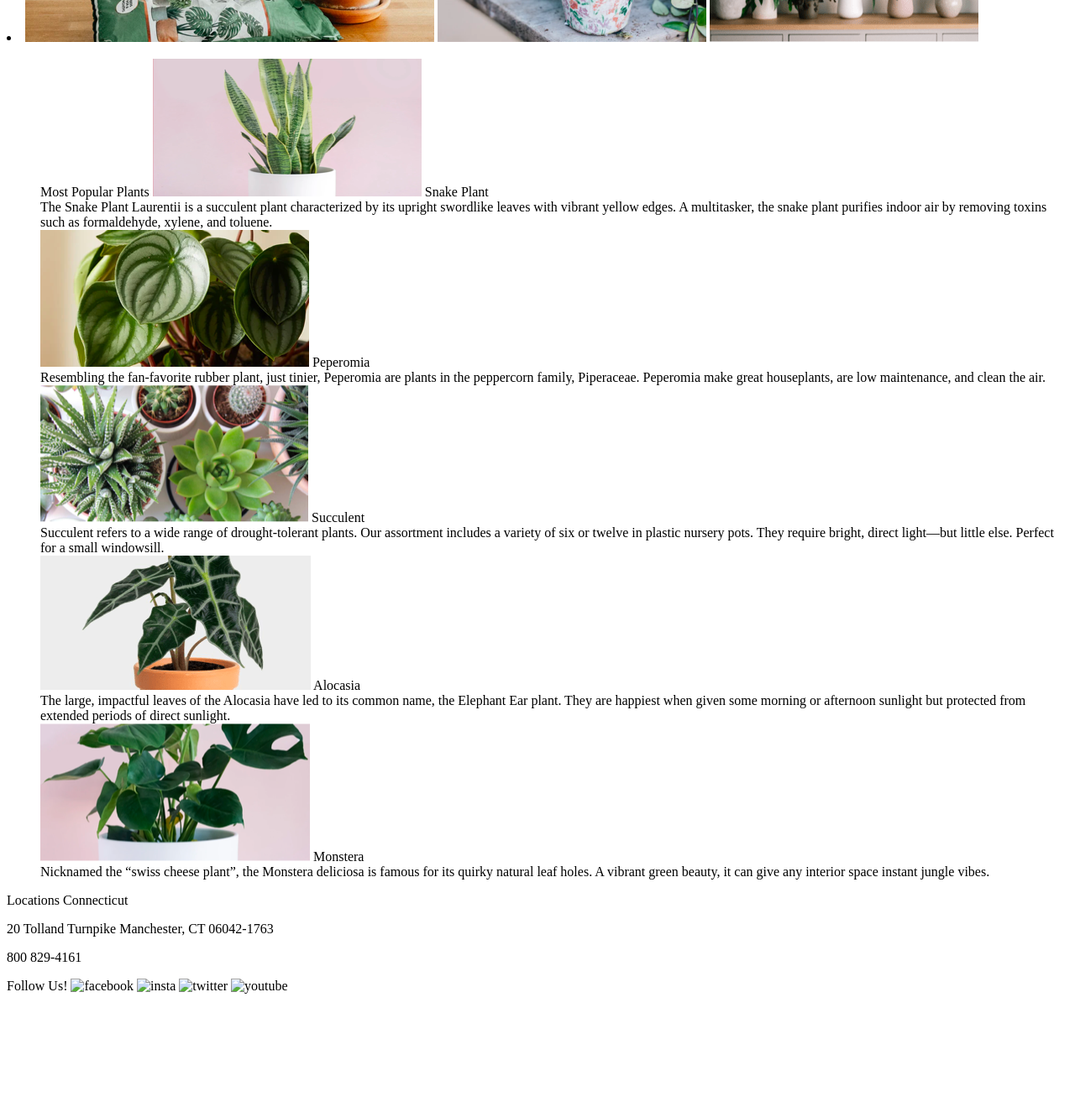
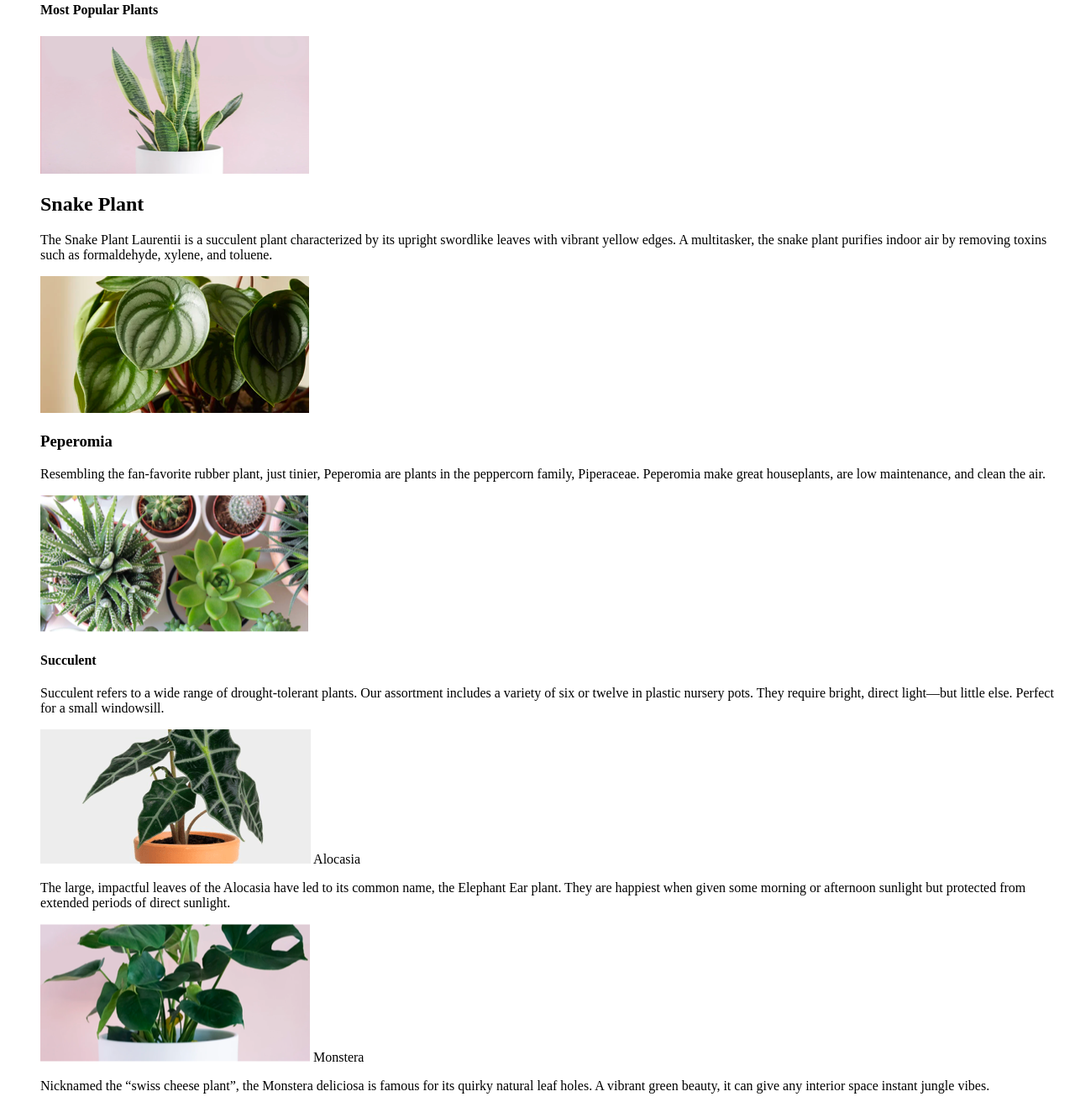
Before and after one commit to kwolson/Wolson-Web2-WritingHTML-Homework, a plain HTML site: page dev/content/index.html in a window 1280 px wide. Shown: the part 1199-2518 px from the top of the page at 84% size. Before the commit the page ends 2391 px from the top, so only its background shows below. Drawn offline with Linux system fonts and the light colour scheme; files whose address does not match are found by name.

Commit message:
fixing section3

```diff
--- a/dev/content/index.html
+++ b/dev/content/index.html
@@ -1,9 +1,7 @@
+
 <!DOCTYPE html>
-<html>
+<html lang="en">
 <body>
-    <header>
-        <h1>House Plants</h1>
-    </header>
     <section>
         <img src="img/section-1/hero.png" alt="house plants">
     </section>
@@ -17,43 +15,52 @@
     <section>
                 <ol>
                 <section>
-                          <head>Most Popular Plants</head>
+                    <article>
+                      <h1>Most Popular Plants</h1>
                     <img src="img/section-3/snake.png" alt="snake plant">
-                        <head>Snake Plant</head>
-                        <article>The Snake Plant Laurentii is a succulent plant characterized by its upright swordlike leaves with vibrant yellow edges. A multitasker, the snake plant purifies indoor air by removing toxins such as formaldehyde, xylene, and toluene.</article>
+                    <h2>Snake Plant</h2>
+                    </article>
+                    <article>
+                        <p>The Snake Plant Laurentii is a succulent plant characterized by its upright swordlike leaves with vibrant yellow edges. A multitasker, the snake plant purifies indoor air by removing toxins such as formaldehyde, xylene, and toluene.</p>
+                    </article>
                 </section>
                 <section>
+                    <article>
                     <img src="img/section-3/peromia.png" alt="Peperomia">
-                        <head>Peperomia</head>
-                        <article>Resembling the fan-favorite rubber plant, just tinier, Peperomia are plants in the peppercorn family, Piperaceae. Peperomia make great houseplants, are low maintenance, and clean the air.</article>
+                    <h3>Peperomia</h3>
+                    </article>
+                    <article>
+                        <p>Resembling the fan-favorite rubber plant, just tinier, Peperomia are plants in the peppercorn family, Piperaceae. Peperomia make great houseplants, are low maintenance, and clean the air.</p>
+                    </article>
                 </section>
                 <section>
+                    <article></article>
                     <img src="img/section-3/succulent.png" alt="succulent">
-                        <head>Succulent</head>
-                        <article>Succulent refers to a wide range of drought-tolerant plants. Our assortment includes a variety of six or twelve in plastic nursery pots. They require bright, direct light—but little else. Perfect for a small windowsill.</article>
+                    <h4>Succulent</h4>
+                    </article>
+                    <article>
+                        <p>Succulent refers to a wide range of drought-tolerant plants. Our assortment includes a variety of six or twelve in plastic nursery pots. They require bright, direct light—but little else. Perfect for a small windowsill.</p>
+                    </article>
                 </section>
                 <section>
+                    <article>
                     <img src="img/section-3/alocasia.png" alt="alocasia">
                     <head>Alocasia</head>
-                        <article>The large, impactful leaves of the Alocasia have led to its common name, the Elephant Ear plant. They are happiest when given some morning or afternoon sunlight but protected from extended periods of direct sunlight.</article>
+                    </article>
+                    <article>
+                        <p>The large, impactful leaves of the Alocasia have led to its common name, the Elephant Ear plant. They are happiest when given some morning or afternoon sunlight but protected from extended periods of direct sunlight.</p>
+                    </article>
                 </section>
                 <section>
+                    <article>
                     <img src="img/section-3/monstera.png" alt="monstera">
                     <head>Monstera</head>
-                        <article>Nicknamed the “swiss cheese plant”, the Monstera deliciosa is famous for its quirky natural leaf holes. A vibrant green beauty, it can give any interior space instant jungle vibes.</article>
+                    </article>
+                    <article>
+                        <p>Nicknamed the “swiss cheese plant”, the Monstera deliciosa is famous for its quirky natural leaf holes. A vibrant green beauty, it can give any interior space instant jungle vibes.</p>
+                    </article>
                 </section>
                 </ol>
             </section>
-    <footer>
-                            <head>Locations</head>
-                            <head>Connecticut</head>
-                            <p>20 Tolland Turnpike Manchester, CT 06042-1763</p>
-                            <p>800 829-4161</p>
-                        <head>Follow Us!</head>
-                        <img src="img/footer/facebook-square-brands.png" alt="facebook">
-                        <img src="img/footer/instagram-square-brands.png" alt="insta">
-                        <img src="img/footer/twitter-square-brands.png" alt="twitter">
-                        <img src="img/footer/youtube-square-brands.png" alt="youtube">
-                    </footer>
 </body>
 </html>
--- a/dev/global/head.html
+++ /dev/null
@@ -1,13 +0,0 @@
-<head>
-    <meta charset="UTF-8">
-    <meta name="viewport" content="width=device-width, initial-scale=1.0">
-    <meta http-equiv="X-UA-Compatible" content="ie=edge">
-    <!-- Google Font -->
-
-
-    <!-- Font Awesome -->
-
-
-    <link rel="stylesheet" href="css/styles.css">
-    <title>HomeworkWeb2</title>
-</head>
```
Also changed, not shown: 2 other files. Lines whose indentation alone changed are shown as unchanged.
